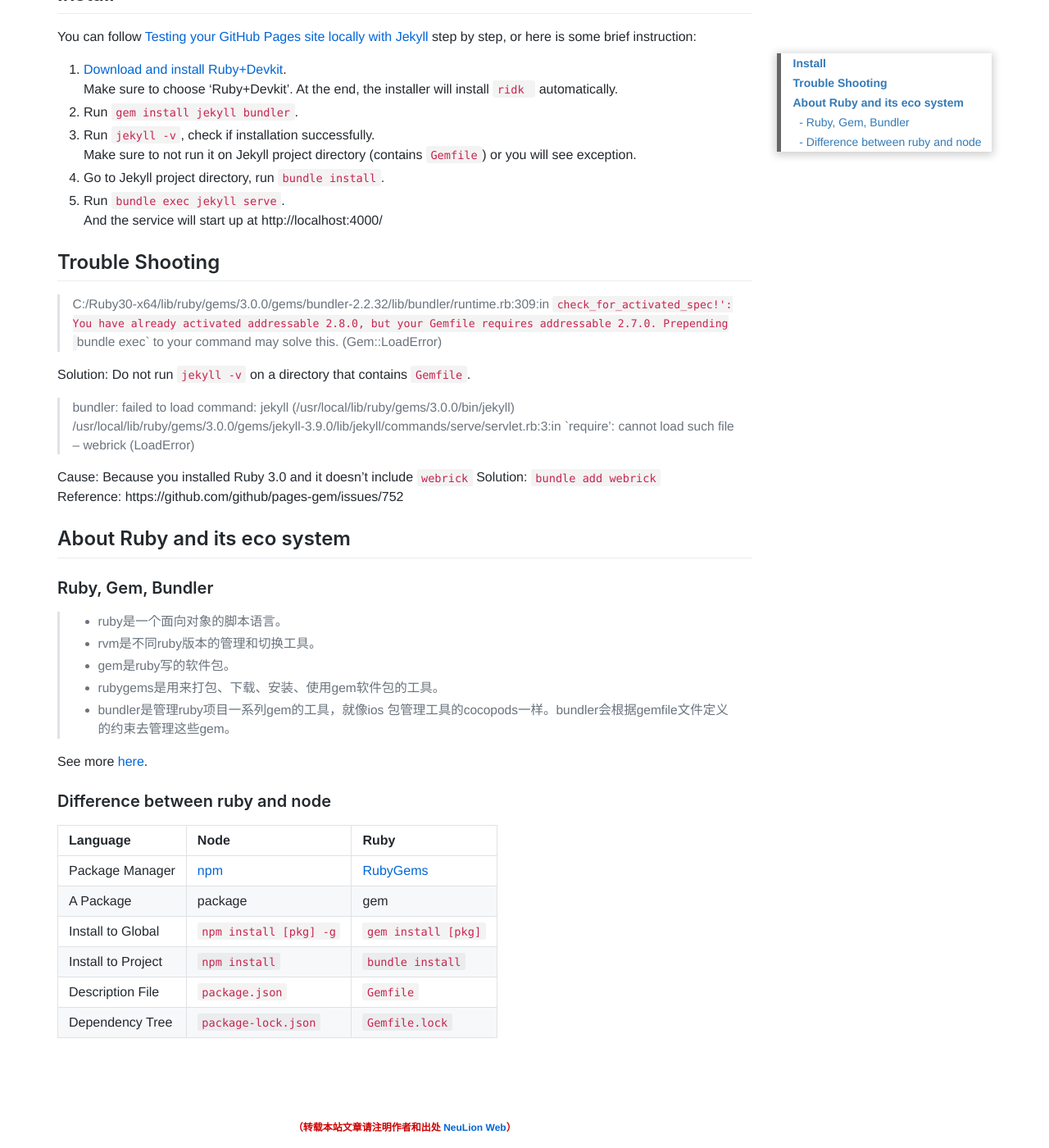
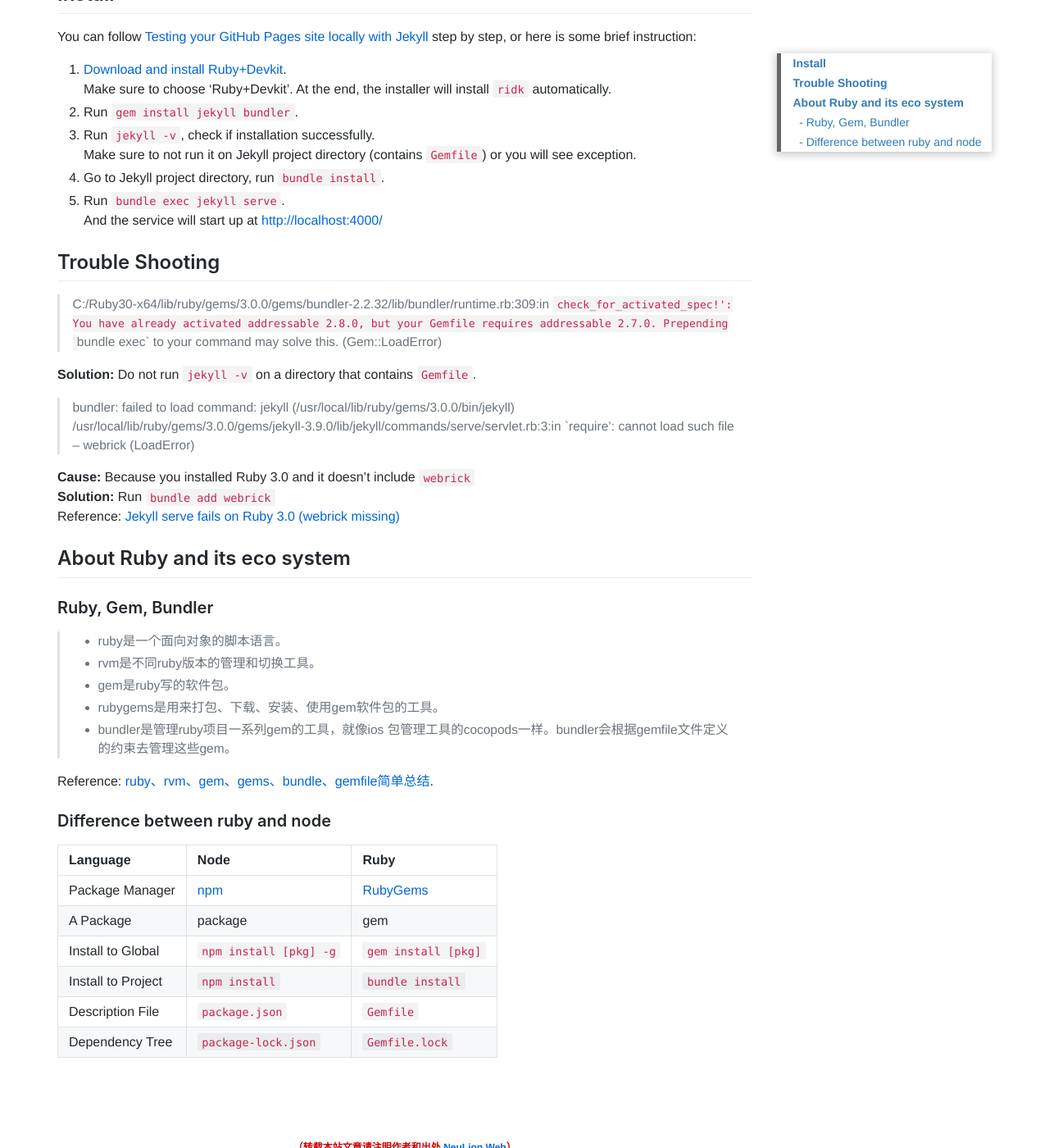
Before and after one commit to neulionweb/neulionweb.github.io, a Jekyll site: the page built from _posts/2021/2021-11-30-run-jekyll-locally.md, in a window 1280 px wide and 1400 px high, scrolled down 554 px. Shown: the whole window at 82% size. Built offline with Jekyll 4.4.1, drawn with Linux system fonts in a browser that asks for light colours; nearby versions of some CDN libraries; comment, search, counter and statistics services are not loaded.

Commit message:
fix: incorrect URL

```diff
--- a/_posts/2021/2021-11-30-run-jekyll-locally.md
+++ b/_posts/2021/2021-11-30-run-jekyll-locally.md
@@ -8,25 +8,25 @@ tags: jekyll github-page ruby bundler
 You can follow [Testing your GitHub Pages site locally with Jekyll](https://docs.github.com/en/pages/setting-up-a-github-pages-site-with-jekyll/testing-your-github-pages-site-locally-with-jekyll)
 step by step, or here is some brief instruction:
 1. [Download and install Ruby+Devkit](https://rubyinstaller.org/downloads/).
-    Make sure to choose 'Ruby+Devkit'. At the end, the installer will install `ridk ` automatically.
+    Make sure to choose 'Ruby+Devkit'. At the end, the installer will install `ridk` automatically.
 2. Run `gem install jekyll bundler`.
 3. Run `jekyll -v`, check if installation successfully.
     Make sure to not run it on Jekyll project directory (contains `Gemfile`) or you will see exception.
 4. Go to Jekyll project directory, run `bundle install`.
 5. Run `bundle exec jekyll serve`.
-    And the service will start up at http://localhost:4000/
+    And the service will start up at <http://localhost:4000/>
 
 ## Trouble Shooting
 > C:/Ruby30-x64/lib/ruby/gems/3.0.0/gems/bundler-2.2.32/lib/bundler/runtime.rb:309:in `check_for_activated_spec!': You have already activated addressable 2.8.0, but your Gemfile requires addressable 2.7.0. Prepending `bundle exec` to your command may solve this. (Gem::LoadError)
 
-Solution: Do not run `jekyll -v` on a directory that contains `Gemfile`.
+**Solution:** Do not run `jekyll -v` on a directory that contains `Gemfile`.
 
 > bundler: failed to load command: jekyll (/usr/local/lib/ruby/gems/3.0.0/bin/jekyll)
 /usr/local/lib/ruby/gems/3.0.0/gems/jekyll-3.9.0/lib/jekyll/commands/serve/servlet.rb:3:in `require': cannot load such file -- webrick (LoadError)
 
-Cause: Because you installed Ruby 3.0 and it doesn't include `webrick`
-Solution: `bundle add webrick`
-Reference: https://github.com/github/pages-gem/issues/752
+**Cause:** Because you installed Ruby 3.0 and it doesn't include `webrick`
+**Solution:** Run `bundle add webrick`
+Reference: [Jekyll serve fails on Ruby 3.0 (webrick missing)](https://github.com/github/pages-gem/issues/752)
 
 ## About Ruby and its eco system
 ### Ruby, Gem, Bundler
@@ -36,7 +36,7 @@ Reference: https://github.com/github/pages-gem/issues/752
 > * rubygems是用来打包、下载、安装、使用gem软件包的工具。
 > * bundler是管理ruby项目一系列gem的工具，就像ios 包管理工具的cocopods一样。bundler会根据gemfile文件定义的约束去管理这些gem。
 
-See more [here](https://www.jianshu.com/p/c077bdbe85eb).
+Reference: [ruby、rvm、gem、gems、bundle、gemfile简单总结](https://www.jianshu.com/p/c077bdbe85eb).
 
 ### Difference between ruby and node
 
```
Also changed, not shown: _posts/2021/2021-11-25-github-network-graph-branch-information.md (+1 -1 lines).
